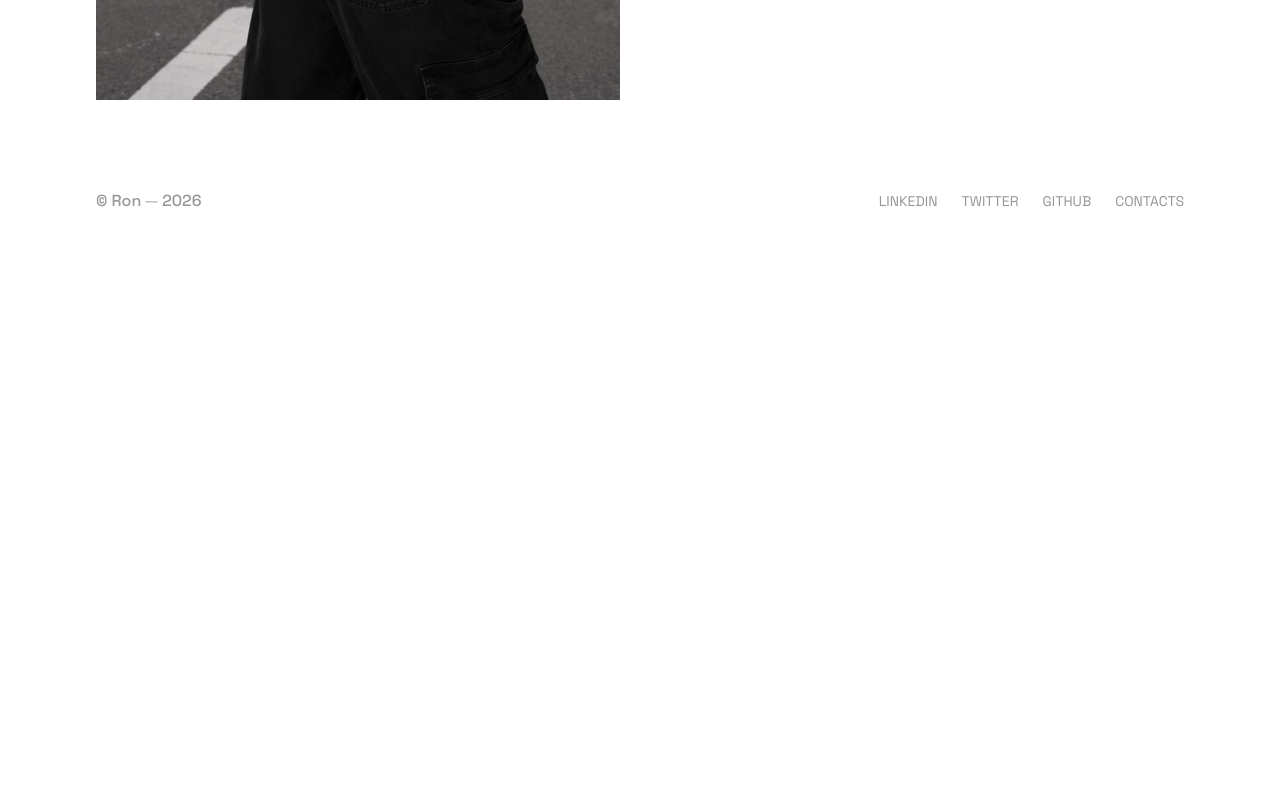
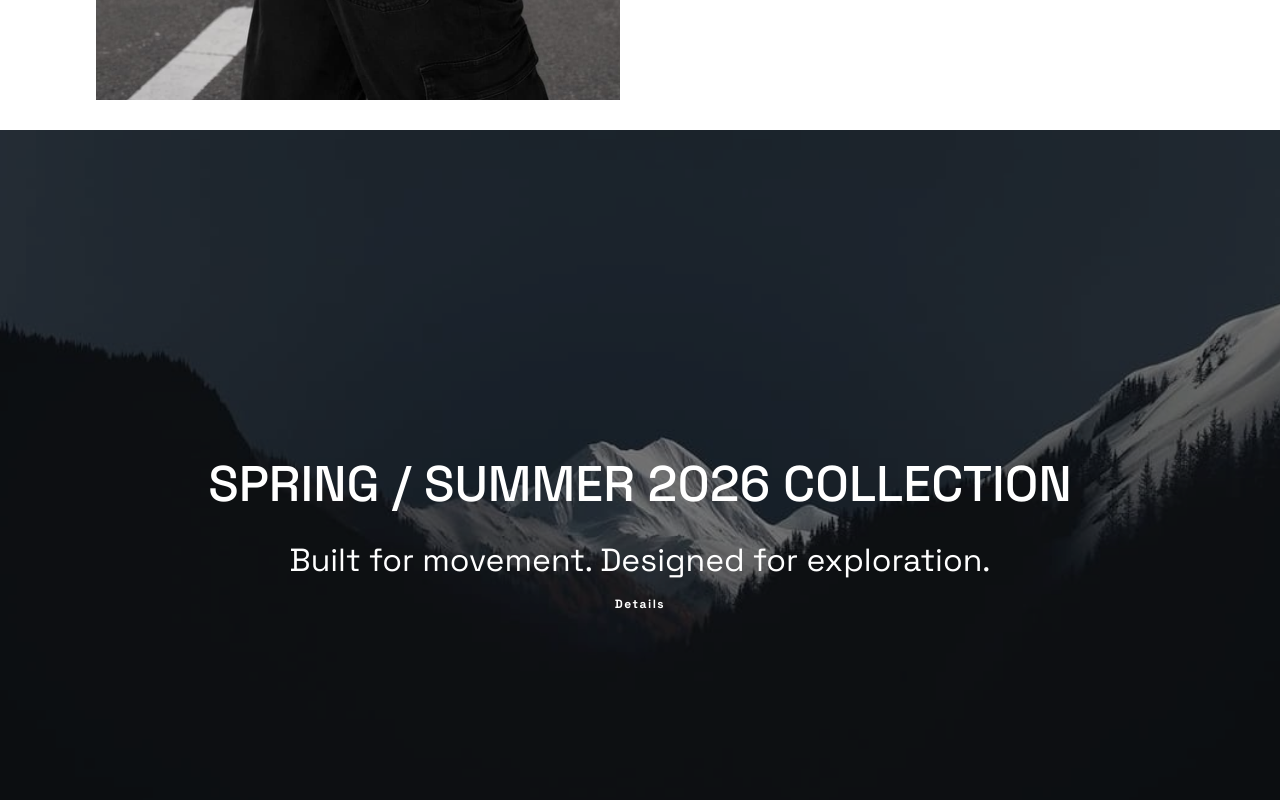
Before and after one commit to Ron-TakigaMaku/northline-react, a React (Vite) app in the folder northline-react/: page /accessories in a window 1280 px wide. Shown: the part 4420-5220 px from the top of the page. Before the commit the page ends 4691 px from the top, so only its background shows below. Built offline with nearby package versions, Linux system fonts and the light colour scheme.

Commit message:
add:collection in accesories page

```diff
--- a/northline-react/src/data/accesories/collection-data.js
+++ b/northline-react/src/data/accesories/collection-data.js
@@ -1,3 +1,11 @@
-const collectionData = []
+import collectionImg from '@/assets/image/accesories/collection/mountain.jpg'
+
+const collectionData = [
+	{
+		title: 'SPRING / SUMMER 2026 COLLECTION',
+		description: 'Built for movement. Designed for exploration.',
+		img: collectionImg,
+	},
+]
 
 export default collectionData
--- a/northline-react/src/pages/Accessories.jsx
+++ b/northline-react/src/pages/Accessories.jsx
@@ -1,8 +1,8 @@
-// import collectionData from '@/data/accesories/collection-data'
+import collectionData from '@/data/accesories/collection-data'
 import featuredData from '@/data/accesories/featured-data'
 import heroData from '@/data/accesories/hero-data'
 // import shopData from '@/data/accesories/shop-data'
-// import CollectionSection from '@/sections/home/CollectionSection'
+import CollectionSection from '@/sections/home/CollectionSection'
 import HeroSection from '@/sections/home/HeroSection'
 import FeaturedSection from '@/sections/shop/FeaturedSection'
 // import ShopSection from '@/sections/shop/ShopSection'
@@ -11,8 +11,8 @@ function Accessories() {
 	return (
 		<>
 			<HeroSection data={heroData} targetId='collection' />
-			{/* <CollectionSection data={collectionData} /> */}
 			<FeaturedSection data={featuredData} />
+			<CollectionSection data={collectionData} />
 			{/* <ShopSection data={shopData} /> */}
 		</>
 	)
--- a/northline-react/src/styles/home/_collection.scss
+++ b/northline-react/src/styles/home/_collection.scss
@@ -5,7 +5,7 @@
 	position: relative;
 	min-height: 100vh;
 	width: 100%;
-	padding: 30px 0 0 0;
+	// padding: 0px 0 0 0;
 	animation: fadeDown 0.7s 0.2s ease both;
 	--collection-content-width: 1120px;
 	--collection-height: 55vh;
```
